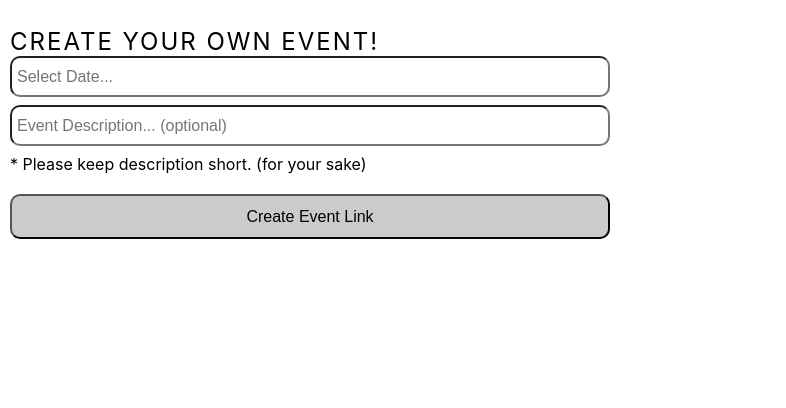
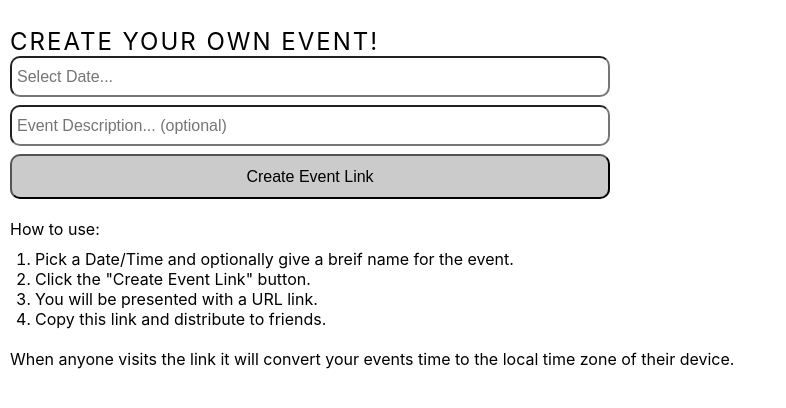
Before and after one commit to taggedzi/tz-global-event-timer, a website built with webpack: page src/index.html in a window 1280 px wide. Shown: the part 62-470 px from the top of the page, without its empty margins (0-786 px from the left). Built offline with nearby package versions, Linux system fonts and the light colour scheme.

Commit message:
Fixed spelling, improved help, tried to fix styles up some.

```diff
--- a/src/css/main.css
+++ b/src/css/main.css
@@ -10,10 +10,6 @@ body {
     min-width: 600px;
 }
 
-br {
-    display: block;
-}
-
 body {
     align-items: center;
     font-family: -apple-system, BlinkMacSystemFont, "Segoe UI", Roboto,
@@ -22,6 +18,9 @@ body {
     color: black;
 }
 
+br {
+    display: block;
+}
 
 h1,
 h2,
@@ -31,7 +30,7 @@ h3 {
     text-transform: uppercase;
 }
 
-li {
+div#countdown ul li {
     display: inline-block;
     font-size: 1.5em;
     list-style-type: none;
@@ -39,16 +38,21 @@ li {
     text-transform: uppercase;
 }
 
-li span {
+div#countdown ul li span {
     display: block;
     font-size: 4.5rem;
 }
 
-#headline,
-#info,
-#link,
-#newEventContainer {
+p {
     padding: 10px;
+}
+
+ol {
+    padding-left: 35px;
+    padding-bottom: 10px;
+}
+ol li {
+    list-style-type: decimal;
 }
 
 a,
@@ -74,6 +78,13 @@ button {
     padding: 0;
     font-size: 16px;
     background-color: #cbcbcb;
+}
+
+#headline,
+#info,
+#link,
+#newEventContainer {
+    padding: 10px;
 }
 
 #existingEventTimer {
@@ -110,3 +121,7 @@ button {
     margin: 0 auto;
     text-align: center;
 }
+
+#newEventContainer {
+    width: 600px;
+}
--- a/src/index.html
+++ b/src/index.html
@@ -26,18 +26,25 @@
     <br>
     <div id="newEventContainer">
         <h2>Create your own event!</h2>
-        <input id="newEvent" name="newEvent" type="text" placeholder="Select Date..." readonly="readonly"><br>
+        <input id="newEvent" name="newEvent" type="text" placeholder="Select Date..." readonly="readonly">
         <input id="newEventDesc" name="newEventDesc" type="text" placeholder="Event Description... (optional)">
-        <div id="notes">* Please keep description short. (for your sake)</div>
-        <br>
         <button id="create">Create Event Link</button>
     </div>
     <div id="linkContainer">
         <h2>Here is your link!</h2>
         <div id="link"></div>
         <button id="copyUrl">&#128203; Copy to clipboard</button>
-        <p>How to use: Copy this link and distribute to friends. When the visit the link it will convert your event to
-            their computers time zone so they know when you intend to have your event.</p>
+    </div>
+    <div id="help">
+        <p>How to use:</p>
+        <ol>
+            <li>Pick a Date/Time and optionally give a breif name for the event.</li>
+            <li>Click the "Create Event Link" button.</li>
+            <li>You will be presented with a URL link.</li>
+            <li>Copy this link and distribute to friends.</li>
+        </ol>
+        <p>When anyone visits the link it will convert your events time
+            to the local time zone of their device.</p>
     </div>
 </body>
 </html>
```
